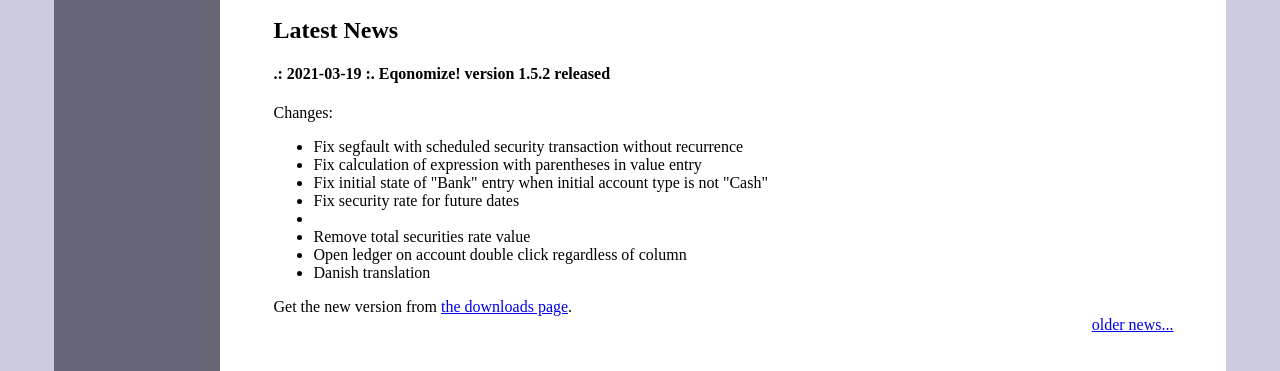
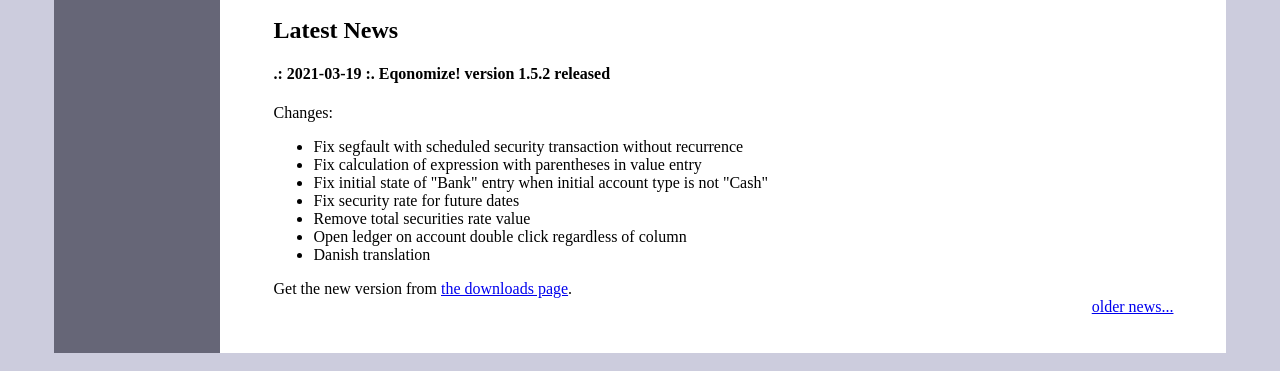
Before and after one commit to Eqonomize/eqonomize.github.io, a plain HTML site: page index.html in a window 1280 px wide. Shown: the part 927-1298 px from the top of the page. Drawn offline with Linux system fonts and the light colour scheme.

Commit message:
Fix list changes of changes

```diff
--- a/index.html
+++ b/index.html
@@ -51,7 +51,7 @@ Sections:<br><hr color="White" size="1" noshade>
 		<li>Fix segfault with scheduled security transaction without recurrence</li>
 		<li>Fix calculation of expression with parentheses in value entry</li>
 		<li>Fix initial state of "Bank" entry when initial account type is not "Cash"</li>
-		<li>Fix security rate for future dates<li>
+		<li>Fix security rate for future dates</li>
 		<li>Remove total securities rate value</li>
 		<li>Open ledger on account double click regardless of column</li>
 		<li>Danish translation</li>
```
Also changed, not shown: news.html (+1 -1 lines).
